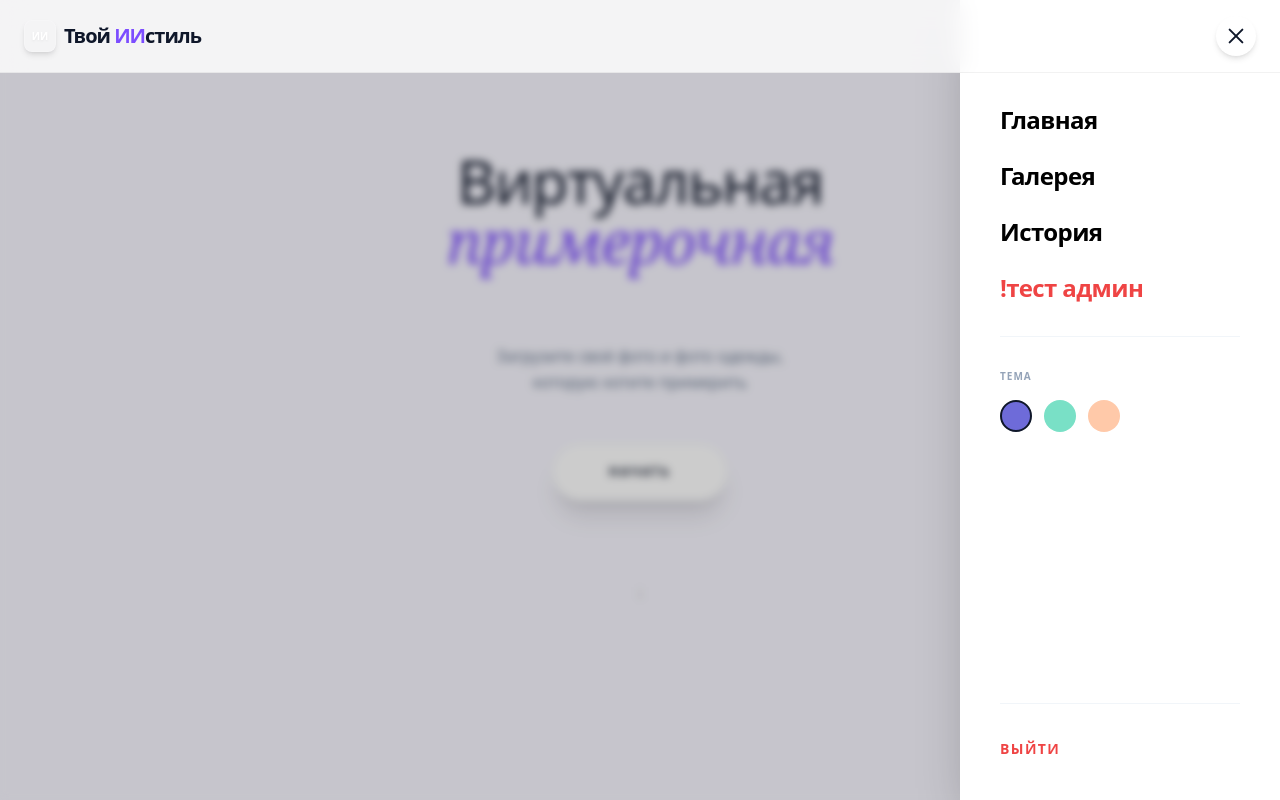
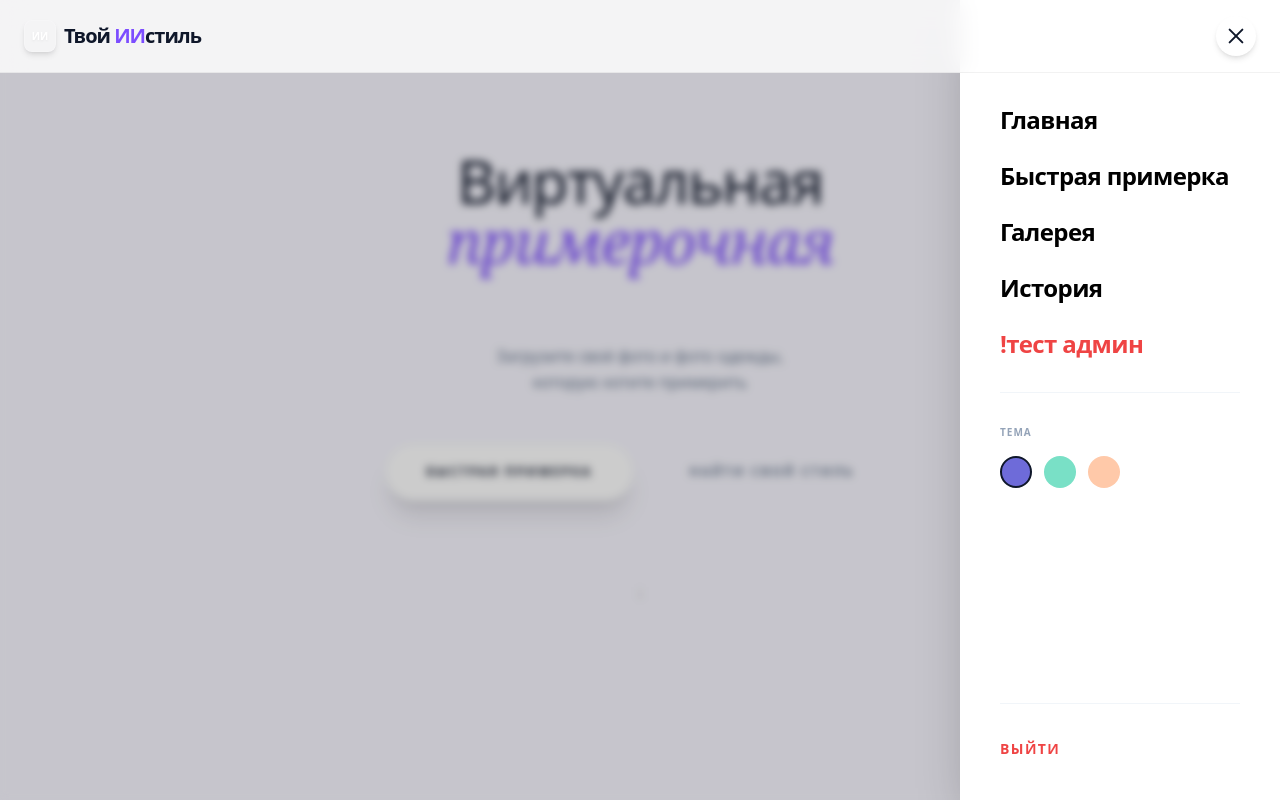
Before and after one commit to HelenSolS/tvoiisty, a React (Vite) app in the folder app-newstyle/: page / in a window 1280 px wide. Both pictures are taken after a click on the button 1236 px from the left and 36 px from the top of the page. Built offline with nearby package versions, Linux system fonts and the light colour scheme; no server answers.

Commit message:
feat(ui): add quick try-on entry points
Made-with: Cursor

```diff
--- a/app-newstyle/App.tsx
+++ b/app-newstyle/App.tsx
@@ -667,12 +667,20 @@ const App: React.FC = () => {
               Загрузите своё фото и фото одежды, <br />
               которую хотите примерить
             </p>
-            <button
-              onClick={handleStart}
-              className="px-14 py-5 bg-white text-slate-900 rounded-full font-semibold text-xs uppercase tracking-[0.2em] shadow-xl hover:shadow-2xl hover:-translate-y-1 transition-all active:scale-95 border border-slate-100"
-            >
-              {t.scrollDown}
-            </button>
+            <div className="flex flex-col sm:flex-row gap-4 justify-center">
+              <button
+                onClick={() => setCurrentStep(1)}
+                className="px-10 py-5 bg-white text-slate-900 rounded-full font-semibold text-xs uppercase tracking-[0.2em] shadow-xl hover:shadow-2xl hover:-translate-y-1 transition-all active:scale-95 border border-slate-100"
+              >
+                {t.quickTryon}
+              </button>
+              <button
+                onClick={handleStart}
+                className="px-10 py-5 bg-transparent text-slate-500 rounded-full font-semibold text-xs uppercase tracking-[0.2em] hover:text-slate-900 transition-all active:scale-95"
+              >
+                {t.findStyle}
+              </button>
+            </div>
             <div className="mt-20 animate-bounce opacity-20">
               <span className="text-xl">↓</span>
             </div>
--- a/app-newstyle/components/Header.tsx
+++ b/app-newstyle/components/Header.tsx
@@ -55,6 +55,12 @@ export const Header: React.FC<HeaderProps> = ({ state, setState, language, setCu
                 className="text-2xl font-black tracking-tight text-left hover:text-[var(--primary)] transition-colors"
               >
                 {t.home}
+              </button>
+              <button
+                onClick={() => { setView('home'); setCurrentStep(1); setIsMenuOpen(false); }}
+                className="text-2xl font-black tracking-tight text-left hover:text-[var(--primary)] transition-colors"
+              >
+                {t.quickTryon}
               </button>
               <button
                 onClick={() => { setView('home'); setCurrentStep(2); setIsMenuOpen(false); }}
--- a/app-newstyle/translations.ts
+++ b/app-newstyle/translations.ts
@@ -5,6 +5,8 @@ export const translations = {
     heroTitle: 'Виртуальная примерочная',
     heroSubtitle: 'Загрузите своё фото и фото одежды, которую хотите примерить',
     scrollDown: 'Начать',
+    quickTryon: 'Быстрая примерка',
+    findStyle: 'Найти свой стиль',
     yourPhoto: 'Ваше фото',
     clothingPhoto: 'Фото одежды',
     clickToUpload: 'Нажмите для загрузки',
```
